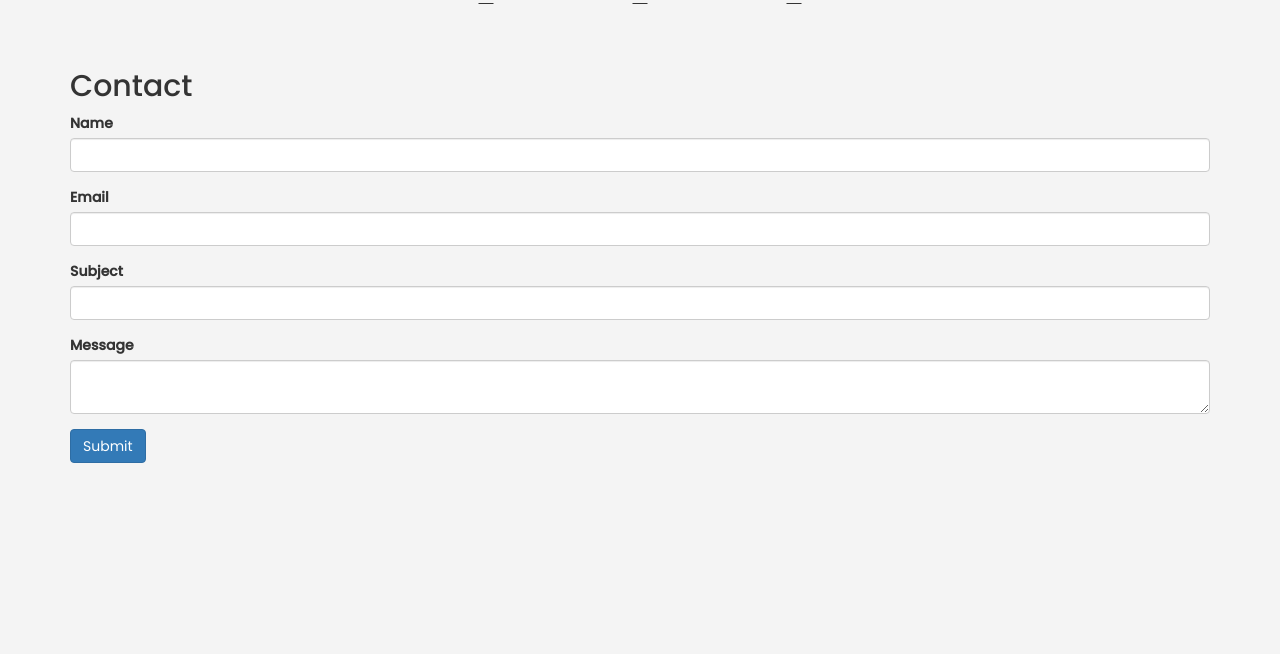
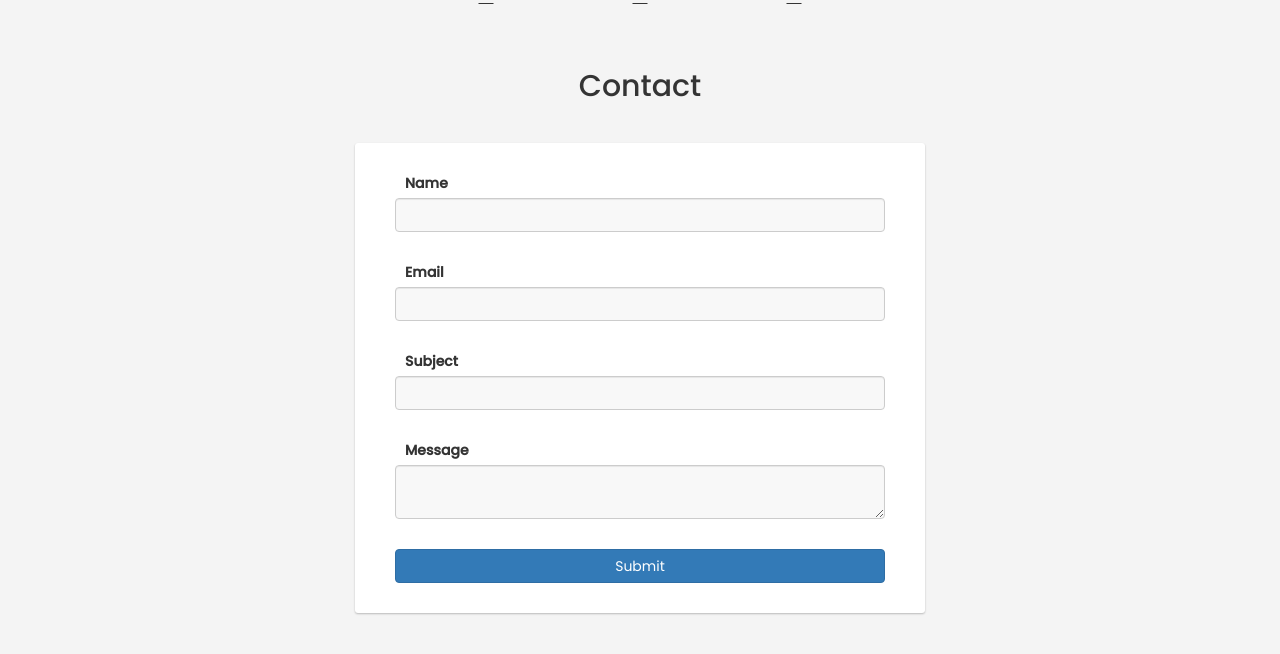
Before and after one commit to Reelwens/SilexArtist, a PHP site: template views/pages/contact.twig in a window 1280 px wide. Shown: the part 74-728 px from the top of the page. Run offline with PHP 8.4, Linux system fonts and the light colour scheme; the template is opened without the code that fills it, so the values that code supplies are empty; form fields are guessed from the names that the template uses; some libraries are stand-ins or nearby versions.

Commit message:
:lipstick: Change contact style

```diff
--- a/views/pages/contact.twig
+++ b/views/pages/contact.twig
@@ -1,10 +1,11 @@
 {{ include('partials/header.twig') }}
 
-<h2>Contact</h2>
+<h2 class="text-center">Contact</h2>
 
+    <div class="blockForm col-md-6 col-md-offset-3">
     {{ form_start(contact_form) }}
 
-    <div class="form-group">
+        <div class="contactForm">
             {{ form_label(contact_form.name) }}
             {{ form_widget(contact_form.name, { attr: { class: 'form-control' } }) }}
             <div class="text-danger">
@@ -12,7 +13,7 @@
             </div>
         </div>
 
-    <div class="form-group">
+        <div class="contactForm">
             {{ form_label(contact_form.email) }}
             {{ form_widget(contact_form.email, { attr: { class: 'form-control' } }) }}
             <div class="text-danger">
@@ -20,7 +21,7 @@
             </div>
         </div>
 
-    <div class="form-group">
+        <div class="contactForm">
             {{ form_label(contact_form.subject) }}
             {{ form_widget(contact_form.subject, { attr: { class: 'form-control' } }) }}
             <div class="text-danger">
@@ -28,7 +29,7 @@
             </div>
         </div>
 
-    <div class="form-group">
+        <div class="contactForm">
             {{ form_label(contact_form.message) }}
             {{ form_widget(contact_form.message, { attr: { class: 'form-control' } }) }}
             <div class="text-danger">
@@ -36,8 +37,9 @@
             </div>
         </div>
 
-    <div class="form-group">
+        <div class="contactForm text-center">
             {{ form_widget(contact_form.submit, { attr: { class: 'btn btn-primary' } }) }}
+        </div>
     </div>
 
 {{ include('partials/footer.twig') }}
--- a/web/assets/css/main.css
+++ b/web/assets/css/main.css
@@ -113,6 +113,31 @@ body {
 #album .boxAlbum {
     background-color: white;
     box-shadow: 0px 1px 2px 0px rgba(0,0,0,0.24);
-    transition: box-shadow 0.25s ease-out;
     border-radius: 3px;
 }
+
+/* Form CSS */
+
+.blockForm {
+    background-color: white;
+    box-shadow: 0px 1px 2px 0px rgba(0,0,0,0.24);
+    border-radius: 3px;
+    padding: 0 40px;
+    margin-top: 30px;
+}
+
+.blockForm label {
+    margin-left: 10px;
+}
+
+.blockForm input, .blockForm select, .blockForm textarea {
+    background-color: #f8f8f8;
+}
+
+.blockForm .contactForm {
+    margin: 30px 0;
+}
+
+.blockForm button {
+    width: 100%;
+}
--- a/web/index.php
+++ b/web/index.php
@@ -207,7 +207,10 @@ $app->match('/contact', function(Request $request) use ($app)
 
     $formBuilder->add(
         'submit',
-        SubmitType::class
+        SubmitType::class,
+        array(
+            'label' => 'Envoyer'
+        )
     );
 
     // Create form
```
Lines whose indentation alone changed are shown as unchanged.
